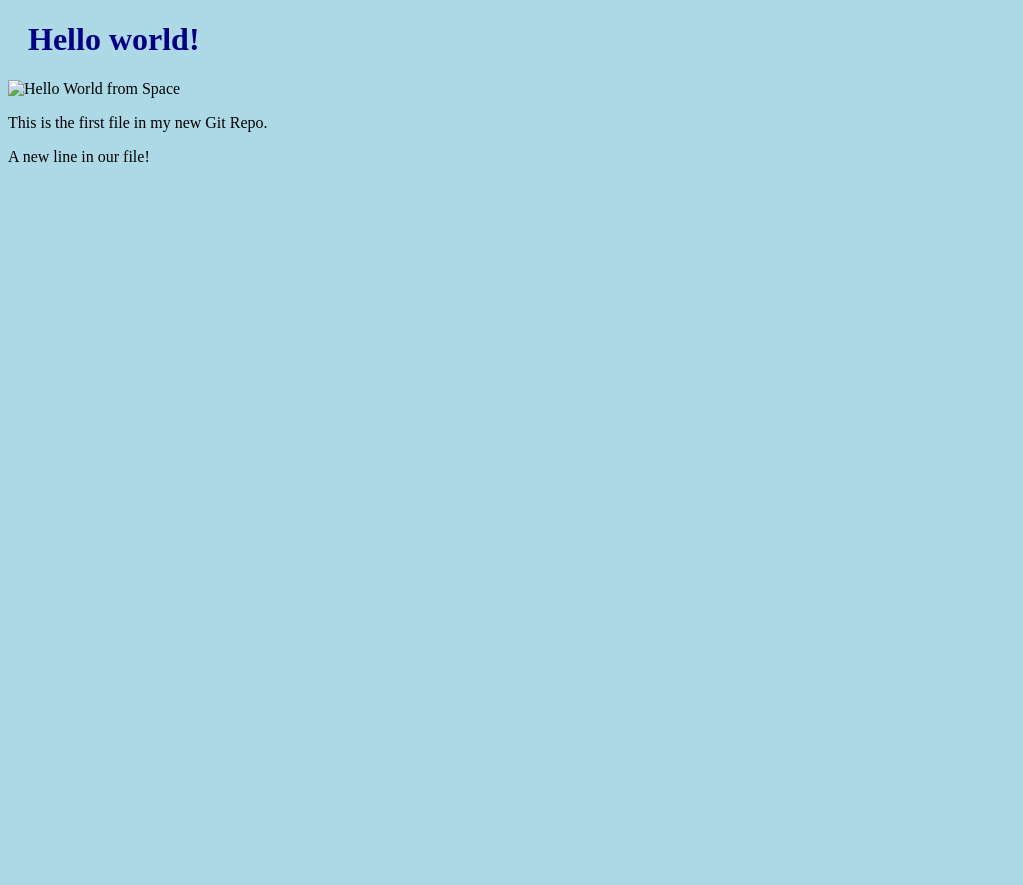
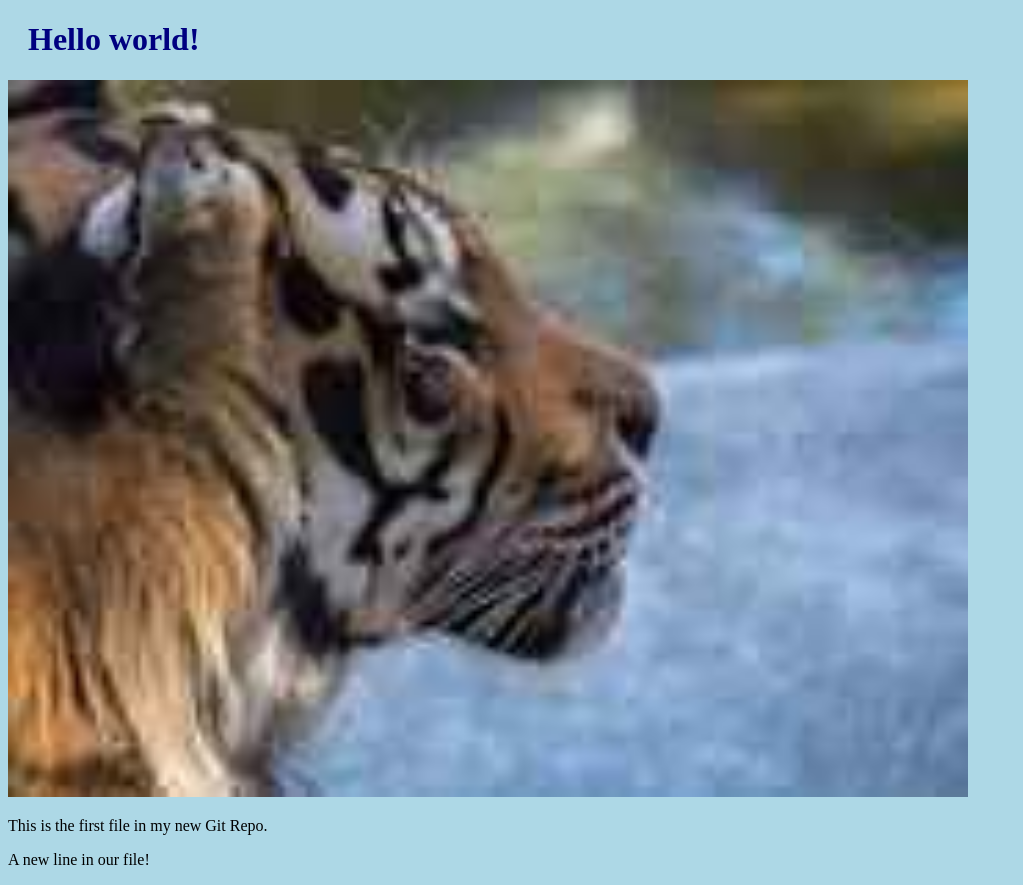
Before and after one commit to officialbiolu1/hello-world, a plain HTML site: page index.html in a window 1280 px wide. Shown: the whole page, without its empty margins (0-1023 px from the left). Before the commit the page ends 800 px from the top, so only its background shows below. Drawn offline with Linux system fonts and the light colour scheme.

Commit message:
added image to hello world

```diff
--- a/index.html
+++ b/index.html
@@ -7,7 +7,7 @@
 <body>
 
 <h1>Hello world!</h1>
-<div><img src="img_hello_world.jpg" alt="Hello World from Space"
+<div><img src="download.jpg" alt="Hello World from Space"
 style="width:100%;max-width:960px"></div>
 <p>This is the first file in my new Git Repo.</p>
 <p>A new line in our file!</p>
```
Also changed, not shown: download.jpg (added).
